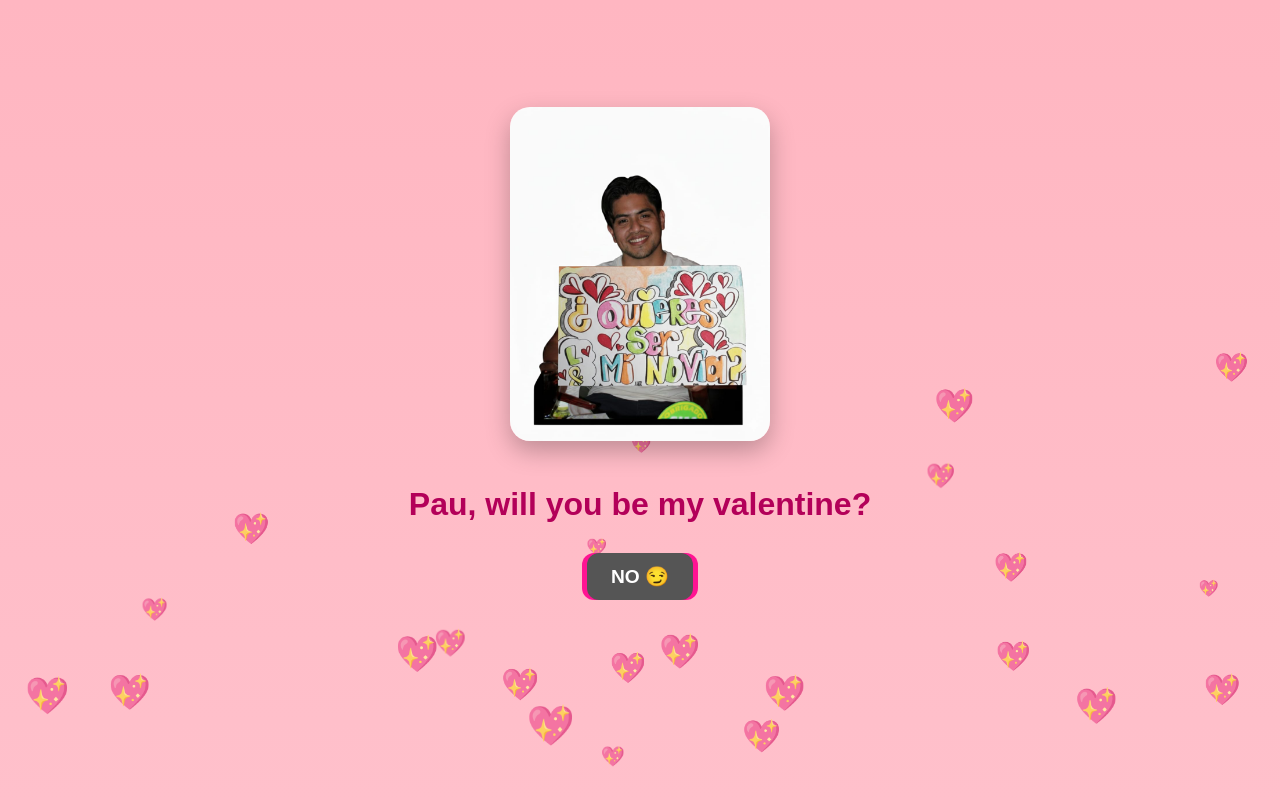
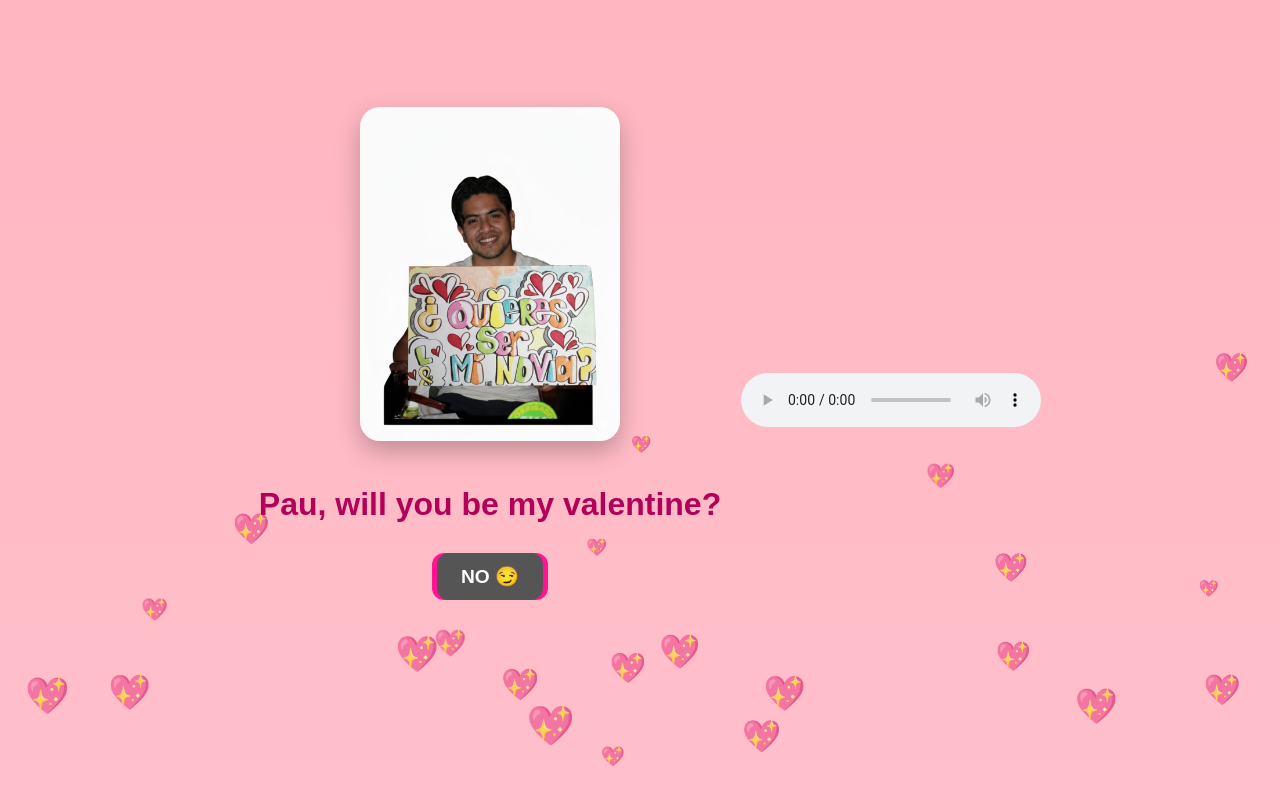
Before and after one commit to pabl0235/valentine, a plain HTML site: page index.html in a window 1280 px wide. Shown: the top 800 px of the page. Drawn offline with Linux system fonts and the light colour scheme.

Commit message:
Update index.html

```diff
--- a/index.html
+++ b/index.html
@@ -233,7 +233,7 @@
   });
 </script>
 
-<audio id="bg-music" preload="auto" loop>
+<audio controls autplay id="bg-music" preload="auto">
   <source src="mi-mayor-anhelo-cover.mp3" type="audio/mpeg" />
 </audio>
 
```
